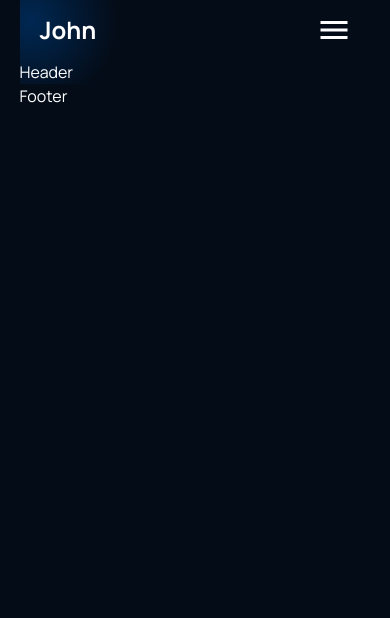
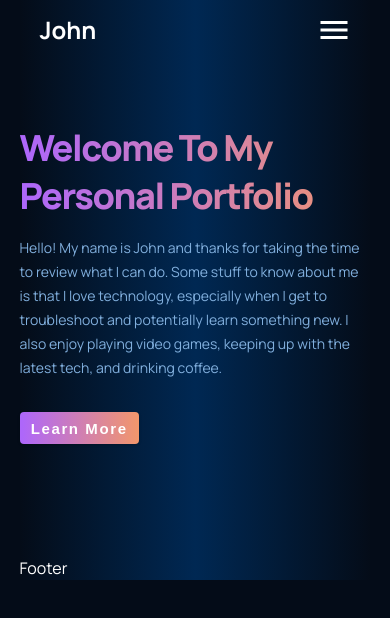
Before and after one commit to almazankaze/almazankaze.github.io, a React (Create React App) app: page / in a window 390 px wide. Shown: the top 618 px of the page. Built offline with nearby package versions, Linux system fonts and the light colour scheme.

Commit message:
created hero section

```diff
--- a/src/App.css
+++ b/src/App.css
@@ -17,72 +17,56 @@ a {
   text-decoration: none;
 }
 
+p {
+  color: var(--color-text);
+}
+
+section {
+  padding: 4em 0;
+}
+
 .app {
   width: 90%;
-  max-width: 1100px;
+  max-width: 1200px;
   margin: auto;
 }
 
+.btn {
+  text-transform: capitalize;
+  font-weight: bold;
+  background: var(--gradient-text);
+  color: #fff;
+  padding: 0.5em 0.75em;
+
+  letter-spacing: 0.1rem;
+  display: inline-block;
+  transition: all 0.3s linear;
+  font-size: 1.125rem;
+  border: none;
+  outline: none;
+  cursor: pointer;
+  box-shadow: 0 1px 3px rgba(0, 0, 0, 0.2);
+  border-radius: 0.25rem;
+}
+
 .gradient__bg {
-  background: -moz-radial-gradient(
-    circle at 3% 25%,
-    rgba(0, 40, 83, 1) 0%,
-    rgba(4, 12, 24, 1) 25%
-  );
-
-  /* safari 5.1+,chrome 10+ */
-  background: -webkit-radial-gradient(
-    circle at 3% 25%,
-    rgba(0, 40, 83, 1) 0%,
-    rgba(4, 12, 24, 1) 25%
-  );
-
-  /* opera 11.10+ */
-  background: -o-radial-gradient(
-    circle at 3% 25%,
-    rgba(0, 40, 83, 1) 0%,
-    rgba(4, 12, 24, 1) 25%
-  );
-
-  /* ie 10+ */
-  background: -ms-radial-gradient(
-    circle at 3% 25%,
-    rgba(0, 40, 83, 1) 0%,
-    rgba(4, 12, 24, 1) 25%
-  );
-
-  /* global 92%+ browsers support */
-  background: radial-gradient(
-    circle at 3% 25%,
-    rgba(0, 40, 83, 1) 0%,
-    rgba(4, 12, 24, 1) 25%
+  background-image: linear-gradient(
+    to right,
+    rgba(4, 12, 24, 1),
+    rgba(0, 40, 83, 1),
+    rgba(4, 12, 24, 1)
   );
 }
 
-.scale-up-center {
-  -webkit-animation: scale-up-center 0.4s cubic-bezier(0.39, 0.575, 0.565, 1)
-    both;
-  animation: scale-up-center 0.4s cubic-bezier(0.39, 0.575, 0.565, 1) both;
+.gradient-text {
+  background: var(--gradient-text);
+  background-clip: text;
+  -webkit-background-clip: text;
+  -webkit-text-fill-color: transparent;
 }
 
-@-webkit-keyframes scale-up-center {
-  0% {
-    -webkit-transform: scale(0.5);
-    transform: scale(0.5);
-  }
-  100% {
-    -webkit-transform: scale(1);
-    transform: scale(1);
+@media screen and (max-width: 650px) {
+  .btn {
+    font-size: 0.938rem;
   }
 }
-
-@keyframes scale-up-center {
-  0% {
-    -webkit-transform: scale(0.5);
-    transform: scale(0.5);
-  }
-  100% {
-    -webkit-transform: scale(1);
-    transform: scale(1);
-  }
-}
--- a/src/App.js
+++ b/src/App.js
@@ -10,8 +10,8 @@ const App = () => {
       <div className="gradient__bg">
         <Navbar />
         <Header />
+        <Footer />
       </div>
-      <Footer />
     </div>
   );
 };
--- a/src/components/navbar/Navbar.js
+++ b/src/components/navbar/Navbar.js
@@ -28,12 +28,12 @@ const Navbar = () => {
         )}
       </div>
 
-      <div class="nav-logo">
+      <div className="nav-logo">
         <h1>John</h1>
         <h1 className="lastName">&nbsp;Almazan</h1>
       </div>
 
-      <ul class="nav-links">
+      <ul className="nav-links">
         <li>
           <a href="#Projects">Projects</a>
         </li>
@@ -45,7 +45,7 @@ const Navbar = () => {
         </li>
       </ul>
 
-      <ul class="nav-social-icons">
+      <ul className="nav-social-icons">
         <li>
           <IconButton aria-label="linkedin">
             <LinkedInIcon
--- a/src/components/navbar/navbar.css
+++ b/src/components/navbar/navbar.css
@@ -87,7 +87,7 @@ ul li a:hover {
     top: 0;
     left: 0;
     background: var(--color-footer);
-    width: 40%;
+    width: 60%;
     height: 100%;
     border-right: #ccc 1px solid;
     padding: 1.875rem;
--- a/src/containers/header/Header.js
+++ b/src/containers/header/Header.js
@@ -1,7 +1,25 @@
 import React from "react";
+import "./header.css";
 
 const Header = () => {
-  return <div>Header</div>;
+  return (
+    <section className="header-section" id="header">
+      <div className="header-content">
+        <h1 className="gradient-text">Welcome to my personal portfolio</h1>
+        <p>
+          Hello! My name is John and thanks for taking the time to review what I
+          can do. Some stuff to know about me is that I love technology,
+          especially when I get to troubleshoot and potentially learn something
+          new. I also enjoy playing video games, keeping up with the latest
+          tech, and drinking coffee.
+        </p>
+        <button className="btn" type="button">
+          Learn More
+        </button>
+      </div>
+      <div className="header-img"></div>
+    </section>
+  );
 };
 
 export default Header;
--- a/src/containers/header/header.css
+++ b/src/containers/header/header.css
@@ -0,0 +1,80 @@
+.header-section {
+  display: flex;
+  flex-direction: row;
+}
+
+.header-content {
+  flex: 1;
+  display: flex;
+  justify-content: center;
+  align-items: flex-start;
+  flex-direction: column;
+
+  margin-right: 5rem;
+}
+
+.header-content h1 {
+  font-weight: 800;
+  font-size: 62px;
+  line-height: 75px;
+  letter-spacing: -0.04em;
+  text-transform: capitalize;
+}
+
+.header-content p {
+  font-weight: 400;
+  font-size: 20px;
+  line-height: 28px;
+
+  margin-top: 1rem;
+}
+
+.header-content button {
+  margin-top: 2rem;
+}
+
+.header-image {
+  flex: 1;
+  display: flex;
+  justify-content: center;
+  align-items: center;
+}
+
+.header-image img {
+  width: 100%;
+  height: 100%;
+}
+
+@media screen and (max-width: 1050px) {
+  .header {
+    flex-direction: column;
+  }
+
+  .header-content {
+    margin: 0 0 3rem;
+  }
+}
+
+@media screen and (max-width: 650px) {
+  .header-content h1 {
+    font-size: 48px;
+    line-height: 60px;
+  }
+
+  .header-content p {
+    font-size: 16px;
+    line-height: 24px;
+  }
+}
+
+@media screen and (max-width: 490px) {
+  .header-content h1 {
+    font-size: 36px;
+    line-height: 48px;
+  }
+
+  .header-content p {
+    font-size: 14px;
+    line-height: 24px;
+  }
+}
```
